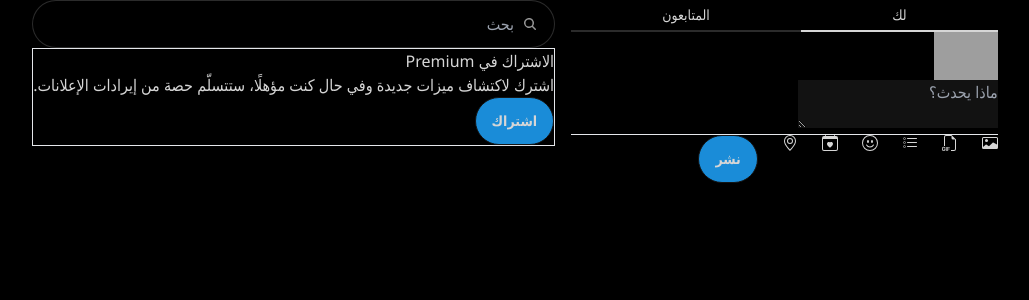
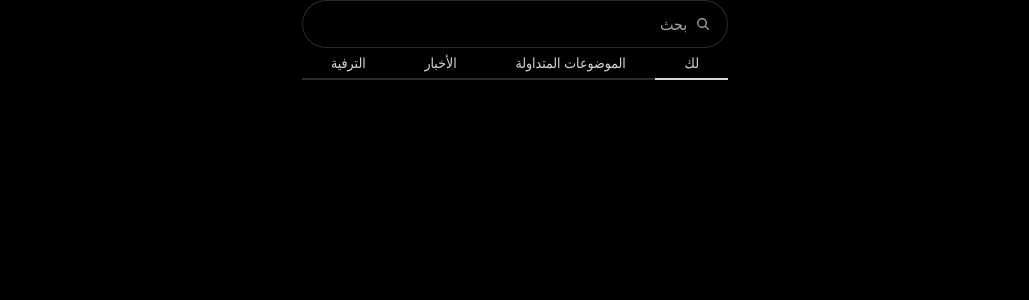
Before and after one commit to ranaalmalki/Twitter-project, a React (Vite) app in the folder twitter-project/: page / in a window 1280 px wide. Shown: the top 300 px of the page, without its empty margins (125-1154 px from the left). Built offline with nearby package versions, Linux system fonts and the light colour scheme; grey boxes are pictures that could not be loaded.

Commit message:
add happen page

```diff
--- a/twitter-project/src/App.jsx
+++ b/twitter-project/src/App.jsx
@@ -1,5 +1,6 @@
 import './App.css'
 import NavBar from './components/NavBar'
+import Happen from './pages/Happen'
 import Home from './pages/Home'
 import HomePage from './pages/HomePage'
 import Signup from './pages/Signup'
@@ -11,7 +12,8 @@
      {/* <HomePage/> */}
      {/* <Signup/> */}
      {/* <NavBar/> */}
-     <Home/>
+     {/* <Home/> */}
+     <Happen/>
     </>
   )
 }
--- /dev/null
+++ b/twitter-project/src/pages/Happen.jsx
@@ -0,0 +1,33 @@
+
+function Happen() {
+  return (
+    <div dir="rtl" className=" flex justify-center">
+    <div className="w-1/3 ">
+              <label className="input input-bordered flex items-center gap-2 rounded-full">
+         <svg
+    xmlns="http://www.w3.org/2000/svg"
+    viewBox="0 0 16 16"
+    fill="currentColor"
+    className="h-4 w-4 opacity-70">
+    <path
+      fillRule="evenodd"
+      d="M9.965 11.026a5 5 0 1 1 1.06-1.06l2.755 2.754a.75.75 0 1 1-1.06 1.06l-2.755-2.754ZM10.5 7a3.5 3.5 0 1 1-7 0 3.5 3.5 0 0 1 7 0Z"
+      clipRule="evenodd" />
+  </svg>
+  <input type="text" className="grow " placeholder="بحث" />
+
+</label>
+
+         <div role="tablist" className="tabs tabs-bordered">
+
+  <a role="tab" className="tab tab-active">لك</a>
+  <a role="tab" className="tab">الموضوعات المتداولة</a>
+  <a role="tab" className="tab">الأخبار</a>
+  <a role="tab" className="tab">الترفية</a>
+</div>
+</div>
+    </div>
+  )
+}
+
+export default Happen
```
